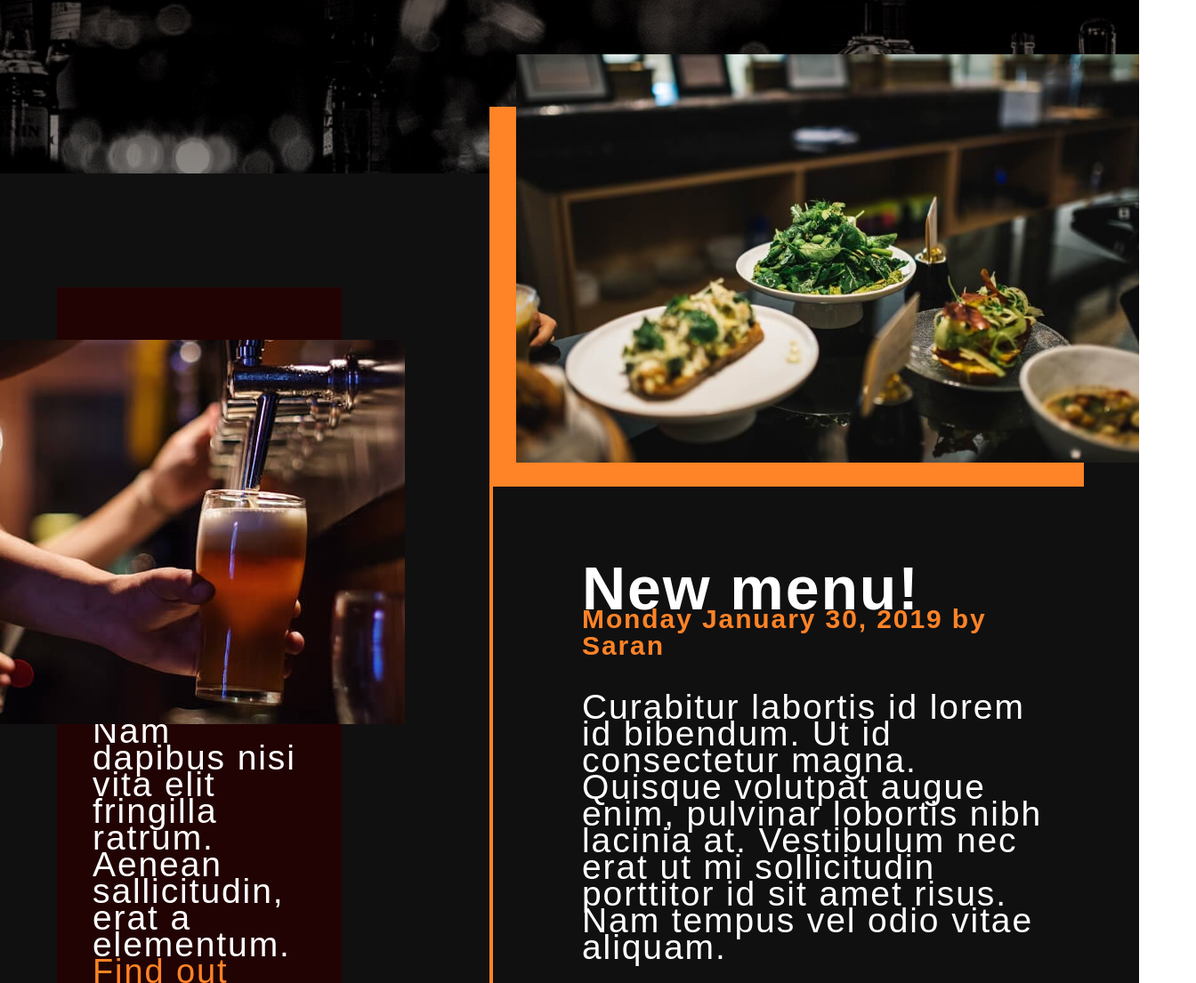
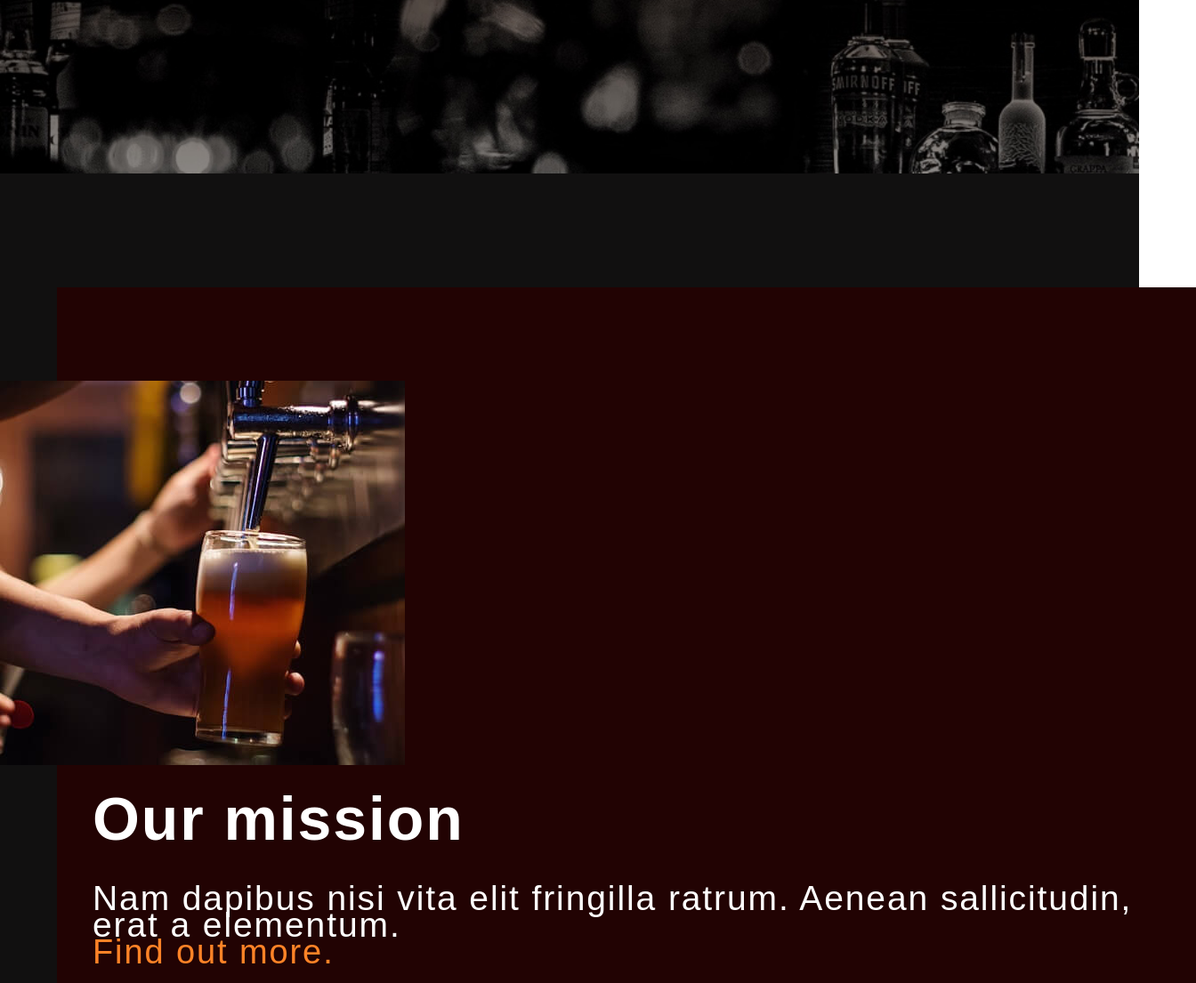
Before and after one commit to Maeesha-Rahman/maeesha-rahman-project2, a plain HTML site: page blog.html in a window 1280 px wide. Shown: the part 605-1710 px from the top of the page at 89% size, 1344 px wide, since content can reach past the window. Drawn offline with nearby package versions, Linux system fonts and the light colour scheme; a web font is replaced by a local one.

Commit message:
updated pics

```diff
--- a/styles/components/_form.scss
+++ b/styles/components/_form.scss
@@ -161,3 +161,31 @@
 		}
     }
 }
+
+// media queries
+
+@media (max-width: 1635px) {
+        .blog__form {
+        form {
+            input[type=email] {
+                width: 100%;
+            }
+
+            input[type=text] {
+                width: 100%;
+            }
+        }
+    }
+}
+
+/* Portrait tablet and small desktops */
+@media (max-width: 940px) {
+}
+
+/* Landscape phone to portrait tablet */
+@media (max-width: 768px) {
+}
+
+/* Landscape phones and down */
+@media (max-width: 480px) {
+}
--- a/styles/pages/blog/_aside.scss
+++ b/styles/pages/blog/_aside.scss
@@ -57,3 +57,56 @@
         }
     }
 }
+
+// media queries
+
+@media (max-width: 1600px) {
+    .mission {
+        h2 {
+            margin-top: 10%;
+        }
+    }
+}
+
+@media (max-width: 1500px) {
+    .mission {
+        h2 {
+            margin-top: 15%;
+        }
+    }
+    .aside__blog {
+    padding-right: 30px;
+    }
+
+}
+
+@media (max-width: 1370px) {
+    // .main__blog {
+    //     display: flex;
+    //     // background-color: $bg-color;
+    //     // align-items: flex-start;
+    //     // position: relative;
+    // }
+    .aside__blog {
+        width: 100%;
+        .aside__image {
+    position: none;
+    // top: 5%;
+    }
+
+
+}
+
+}
+
+/* Portrait tablet and small desktops */
+@media (max-width: 940px) {
+}
+
+/* Landscape phone to portrait tablet */
+@media (max-width: 768px) {
+}
+
+/* Landscape phones and down */
+@media (max-width: 480px) {
+}
--- a/styles/pages/blog/_comments.scss
+++ b/styles/pages/blog/_comments.scss
@@ -6,7 +6,9 @@
     }
 
     img {
-        width: 200%;
+        // width: 200%;
+        width: 100px;
+        height: 100px;
     }
 
     &--text {
--- a/styles/pages/blog/_post.scss
+++ b/styles/pages/blog/_post.scss
@@ -61,6 +61,43 @@
     }
 }
 
+@media (max-width: 1370px) {
+    // .main__blog {
+    //     display: flex;
+    //     // background-color: $bg-color;
+    //     // align-items: flex-start;
+    //     // position: relative;
+    // }
+
+    .main__blog {
+        // display: flex;
+        // background-color: $bg-color;
+        // align-items: flex-start;
+        // position: relative;
+        flex-direction: column;
+        margin: 0 auto;
+    }
+
+    .blog {
+        width: 100%;
+        &__image {
+        // position: absolute;
+        margin-top: 0%;
+        // margin-left: 196px;
+
+        // right: 0;
+        // -webkit-box-shadow: -46px 43px 0px -16px rgba(255,131,39,1);
+        // -moz-box-shadow: -46px 43px 0px -16px rgba(255,131,39,1);
+        // box-shadow: -46px 43px 0px -16px rgba(255,131,39,1);
+        // img {
+        //     -webkit-box-shadow: -46px 43px 0px -16px rgba(255,131,39,1);
+        //     -moz-box-shadow: -46px 43px 0px -16px rgba(255,131,39,1);
+        //     box-shadow: -46px 43px 0px -16px rgba(255,131,39,1);
+        // }
+        }
+    }
+}
+
 
 /* Portrait tablet and small desktops */
 @media (max-width: 940px) {
```
Also changed, not shown: styles/style.css.
